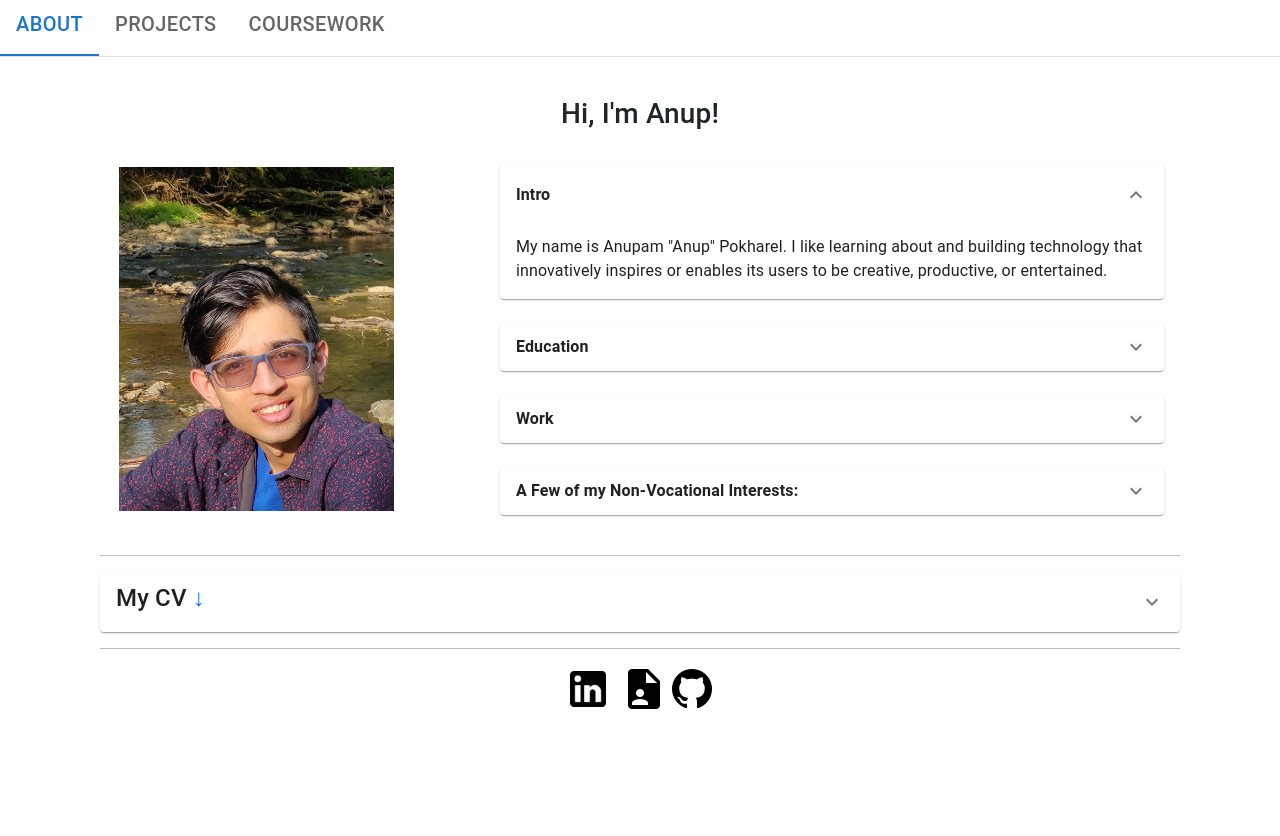
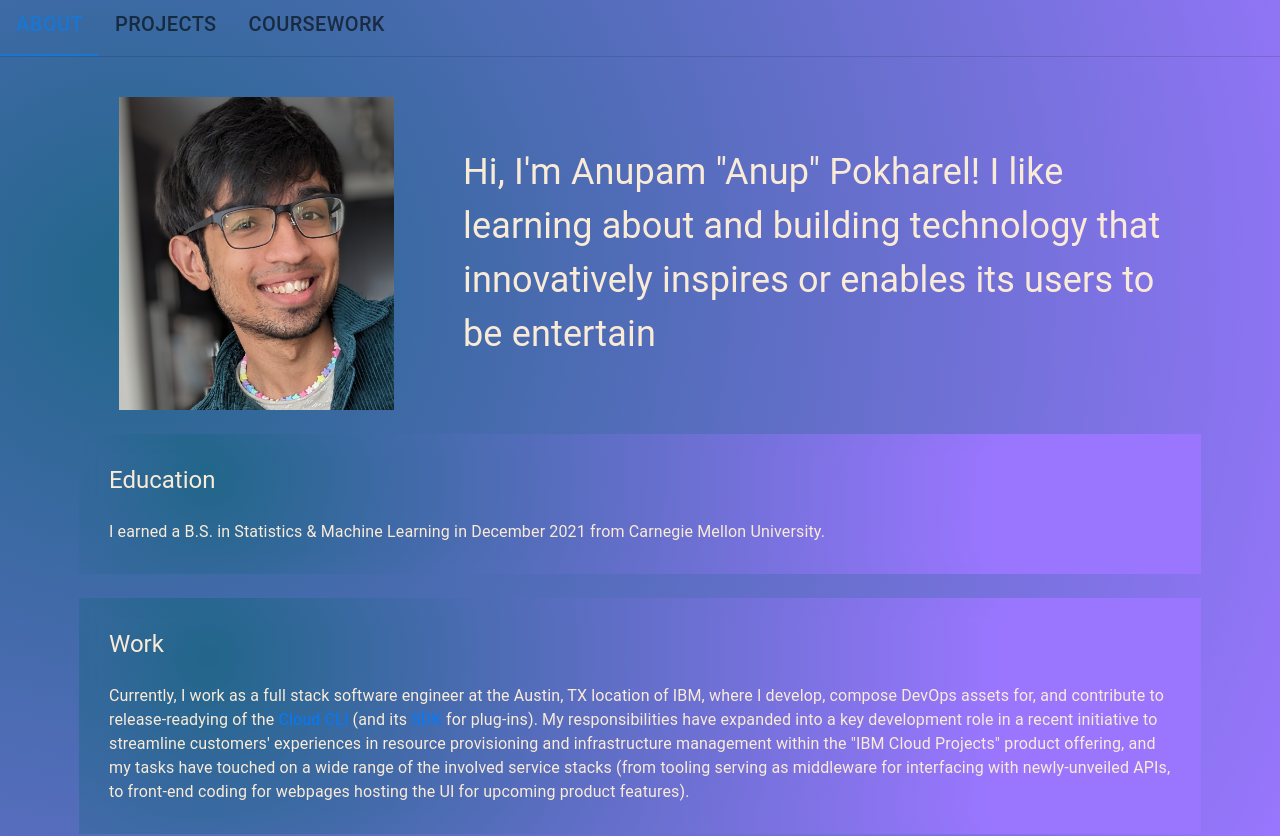
Before and after one commit to onebuddingnerd/react-root, a React (Create React App) app: page / in a window 1280 px wide. Shown: the top 836 px of the page. Before the commit the page ends 800 px from the top, so only its background shows below. Built offline with nearby package versions, Linux system fonts and the light colour scheme.

Commit message:
in progress overhaul

```diff
--- a/src/App.css
+++ b/src/App.css
@@ -4,7 +4,17 @@
 @import "react-pdf/dist/esm/Page/TextLayer.css";
 
 .App {
-  text-align: center;
+  background: radial-gradient(circle at 10% 20%, rgb(34, 102, 138) 0%, rgb(154, 118, 255) 80.6%);
+  color: antiquewhite;
+}
+
+.RootTab {
+  background: radial-gradient(circle at 10% 20%, rgb(34, 102, 138) 0%, rgb(154, 118, 255) 80.6%);
+  color: antiquewhite;
+  padding-left: 10px;
+  padding-right: 10px;
+  padding-top: 10px;
+  padding-bottom: 10px;
 }
 
 .App-logo {
--- a/src/App.js
+++ b/src/App.js
@@ -1,11 +1,10 @@
-import logo from './logo.svg';
 import './App.css';
 
 import cv_ico from "./imgdata/cv-material.png"
 import github_ico from "./imgdata/github-material.png"
 import linkedin_ico from './imgdata/linkedin_icon.png';
-import myphoto from "./imgdata/possibleprofile_nocrop.jpeg";
-import ClassDesc from './ClassDesc';
+// import myphoto from "./imgdata/possibleprofile_nocrop.jpeg";
+import myphoto23 from "./imgdata/profile-portfolio-candidate.jpeg";
 import CardDiv from './CardDiv'
 // import CarouselSlider from "react-carousel-slider";
 import Carousel from "react-multi-carousel";
@@ -19,9 +18,14 @@ import nnet_ico from './imgdata/icon-10301-card.jpeg'
 
 import BasicAccordion from './MuiAccordion';
 
-
 import * as React from 'react';
 import BasicTabs from './TabLayout';
+import SplashCard from './SplashCard';
+
+import { TypeAnimation } from 'react-type-animation';
+
+// import React, { useState } from "react";
+// import Toggle from "react-toggle";
 
 function App() {
 
@@ -76,7 +80,7 @@ function App() {
     />
     </div>),
     (<div >
-    <CardDiv ProjectName="Installing Pixel Software on Non-Pixel Devices" ProjectDesc="A video and written guide on altering the bootloader, installing a flashed recovery program on a temporary partition reversed later in the process, and overwriting the default OS files on the internal storage with those of a &quot;vanilla&quot; Android developed by community contributors (and distributed as &quot;Pixel Experience&quot;), for users of Android smartphones not manufactured by Google."
+    <CardDiv ProjectName="Installing Pixel Software on Non-Pixel Devices" ProjectDesc="A video and written guide on altering the bootloader, installing a flashed recovery program on a temporary partition reversed later in the process, and overwriting OS files with those of a &quot;vanilla&quot; Android developed by community contributors (and distributed as &quot;Pixel Experience&quot;), for use with Android smartphones not manufactured by Google."
                 linksContent="Source code (Github), Submission Exhibition for HackCMU (Devpost)"
                 flipContent={[<b style={{color:"white"}}>When:</b>,
                       <p style={{color:"white"}}> • Jun. 2020</p>,
@@ -162,8 +166,6 @@ function App() {
   const aboutTabContentDiv = mkBootStrappedAdaptableDiv(
       <>
 
-        <h3> <center> Hi, I'm Anup! </center> </h3>
-
         <div class="container" height="100%">
           <div class="row" height="100%">
             <div class="col-lg-4 col-md-12 col-sm-12">
@@ -171,7 +173,7 @@ function App() {
                 <div class="d-flex align-items-center" style={{"min-height": "100%"}}>
                   <div class="col-md-12">
                     <center>
-                    <img src={myphoto} class="img-responsive center-block"/>
+                    <img src={myphoto23} class="img-responsive center-block"/>
                     </center>
 
                 </div>
@@ -180,39 +182,37 @@ function App() {
 
             </div>
             <div class="col-lg-8 col-md-12 col-sm-12">
-              <div width="50vw">
-
-                <br/>
-                <BasicAccordion heading="Intro"
-                  content="My name is Anupam &quot;Anup&quot; Pokharel. I like learning about and building technology that innovatively inspires or enables its users to be creative, productive, or entertained."
-                  startsExpanded={true}
+              <br />
+              <br />
+              <TypeAnimation
+                sequence={["Hi, I'm Anupam \"Anup\" Pokharel! I like learning about and building technology that innovatively inspires or enables its users to be creative", 1000,
+                "Hi, I'm Anupam \"Anup\" Pokharel! I like learning about and building technology that innovatively inspires or enables its users to be productive", 1000,
+                "Hi, I'm Anupam \"Anup\" Pokharel! I like learning about and building technology that innovatively inspires or enables its users to be entertained.", 1000]}
+                speed={80}
+                style={{fontSize: 36, textAlign: "center"}}
+                repeat={Infinity}
+              />
+            </div>
+          </div>
+          <br />
+          <SplashCard heading="Education"
+                  content="I earned a B.S. in Statistics &#38; Machine Learning in December 2021 from Carnegie Mellon University."
                 /> <br/>
-
-                <BasicAccordion heading="Education"
-                  content="I earned a B.S. in Statistics &#38; Machine Learning in December 2021 from Carnegie Mellon University."
-                  startsExpanded={false}
-                /> <br/>
-
-                <BasicAccordion heading="Work"
+          <SplashCard heading="Work"
                   content={[
                     "Currently, I work as a full stack software engineer at the Austin, TX location of IBM, where I develop, compose DevOps assets for, and contribute to release-readying of the ",
                     <a href='https://www.ibm.com/cloud/cli'>Cloud CLI</a>,
                     " (and its ",
                     <a href='https://github.com/IBM-Cloud/ibm-cloud-cli-sdk'>SDK</a>,
-                    " for plug-ins). My responsibilities have expanded into a key development role in a recent initiative to streamline customers' experiences in resource provisioning and infrastructure management within the &quot;IBM Cloud Projects&quot; product offering, and my tasks have touched on a wide range of the involved service stacks (from tooling serving as middleware for interfacing with newly-unveiled APIs, to front-end coding for webpages hosting the UI for upcoming product features). ",
+                    " for plug-ins). My responsibilities have expanded into a key development role in a recent initiative to streamline customers' experiences in resource provisioning and infrastructure management within the \"IBM Cloud Projects\" product offering, and my tasks have touched on a wide range of the involved service stacks (from tooling serving as middleware for interfacing with newly-unveiled APIs, to front-end coding for webpages hosting the UI for upcoming product features). ",
                   ]}
                 /> <br/>
 
-                <BasicAccordion heading="A Few of my Non-Vocational Interests:"
-                  content={
-                    "- Playing table tennis xor hiking -- kinda alternates in phases\n- Reading, usually about financial markets, blockchain (and implementations like DeFi and Web3), neuroscience, nutrition, or new consumer tech\n- Dancing and listening to music"
-                  }
-                  startsExpanded={false}
+          <SplashCard heading="A Few of my Non-Vocational Interests:"
+            content={(
+              <p> - Playing table tennis xor hiking -- kinda alternates in phases <br/> - Reading, usually about financial markets, blockchain (and implementations like DeFi and Web3), neuroscience, nutrition, or new consumer tech <br/> - Dancing and listening to music </p>
+            )}
           /> <br/>
-
-              </div>
-            </div>
-          </div>
         </div>
       </>
   );
@@ -220,7 +220,7 @@ function App() {
   const recentProjectsTabContentDiv = mkBootStrappedAdaptableDiv(
     <>
         <h3> <center> Some recent projects </center> </h3>
-        <center><h5>A handful of solo and team-based endeavors:</h5> </center>
+        <center><h5>A handful of endeavors, done solo and as a team:</h5> </center>
         <br></br>
 
 
@@ -304,11 +304,13 @@ function App() {
       //   {courseDescriptionContentDiv}
       //   {cvAndQuicklinksContentDiv}
       // </>
+      <div class="App">
         <BasicTabs
           childJSX={[
             aboutTabContentDiv, recentProjectsTabContentDiv, courseDescriptionContentDiv
           ]}
         />
+      </div>
     )
 
 }
--- a/src/MuiAccordion.js
+++ b/src/MuiAccordion.js
@@ -4,22 +4,23 @@ import AccordionSummary from '@mui/material/AccordionSummary';
 import AccordionDetails from '@mui/material/AccordionDetails';
 import Typography from '@mui/material/Typography';
 import ExpandMoreIcon from '@mui/icons-material/ExpandMore';
+import { fontSize } from '@mui/system';
 
 export default function BasicAccordion(props) {
   const {heading, content, startsExpanded} = props;
 
   return (
-    <div style={{width: "100%", paddingLeft: "5%", paddingRight: "5%"}}>
+    <div class="RootTab" style={{width: "100%", paddingLeft: "5%", paddingRight: "5%"}}>
       <Accordion defaultExpanded={startsExpanded}>
-        <AccordionSummary
+        <AccordionSummary class="RootTab"
           expandIcon={<ExpandMoreIcon />}
           aria-controls="panel1a-content"
           id="panel1a-header"
         >
-          <Typography> <b> {heading} </b></Typography>
+          <Typography style={{fontSize: 24}}> <b> {heading} </b></Typography>
         </AccordionSummary>
-        <AccordionDetails>
-          <Typography>
+        <AccordionDetails class="RootTab">
+          <Typography style={{fontSize: 20}}>
             {content}
           </Typography>
         </AccordionDetails>
--- a/src/MuiModal.js
+++ b/src/MuiModal.js
@@ -23,8 +23,6 @@ export default function BasicModal(props) {
       <Modal
         open={openStatus}
         onClose={closeHandler}
-        aria-labelledby="modal-modal-title"
-        aria-describedby="modal-modal-description"
       >
         <Box sx={style}>
           <Typography id="modal-modal-title" variant="h6" component="h2">
--- /dev/null
+++ b/src/SplashCard.js
@@ -0,0 +1,27 @@
+import React, {useState} from "react";
+
+import Card from '@mui/material/Card';
+import CardContent from '@mui/material/CardContent';
+import Typography from '@mui/material/Typography';
+
+export default function SplashCard(props) {
+
+    const {heading, content} = props;
+
+    return (
+      <div class="RootTab">
+        <Card sx={{ minWidth: 275 }} class="RootTab">
+            <CardContent class="RootTab">
+                <Typography variant="h5" component="div">
+                {heading}
+                </Typography>
+                <br />
+                <Typography variant="body1">
+                {content}
+                <br />
+                </Typography>
+            </CardContent>
+        </Card>
+      </div>
+    );
+}
```
Also changed, not shown: src/CourseContentAccordion.js (added, +12 -0 lines), src/DarkModeToggle.js (added, +17 -0 lines), src/imgdata/profile-portfolio-candidate.jpeg (added). Lines whose indentation alone changed are shown as unchanged.
